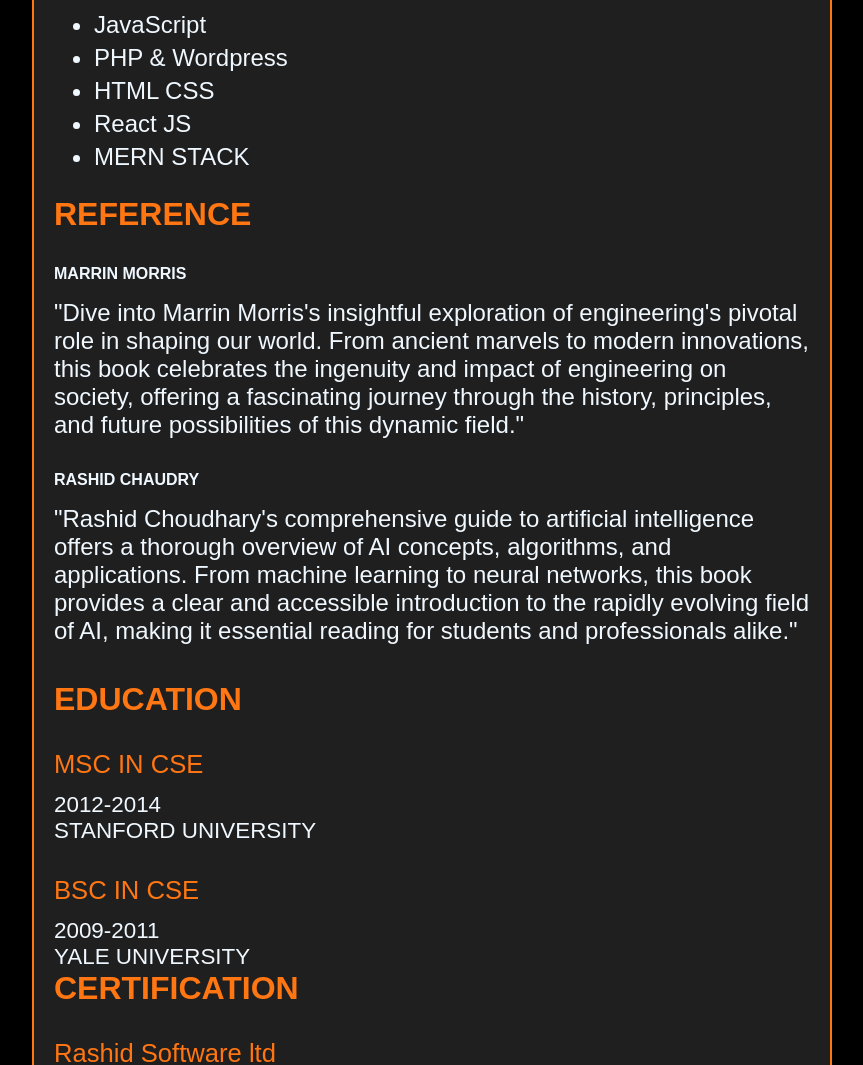
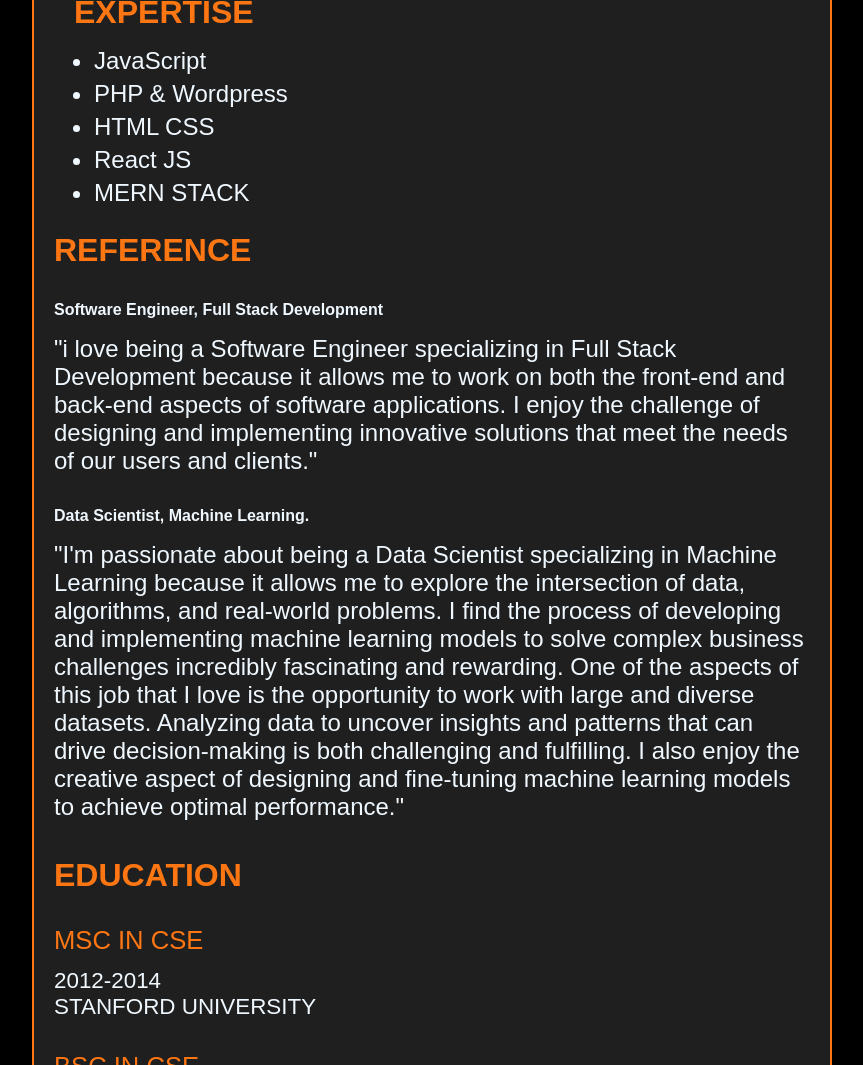
Before and after one commit to sara-kanetkar/portfolio-website, a plain HTML site: page index.html in a window 1280 px wide. Shown: the part 708-1773 px from the top of the page, without its empty margins (208-1071 px from the left). Drawn offline with Linux system fonts and the light colour scheme.

Commit message:
final project push

```diff
--- a/index.html
+++ b/index.html
@@ -21,6 +21,9 @@
                 <span class="profile_name_lastName">Kanetkar</span>
             </h1>
             <p class="profile_title"> Frontend Developer</p>
+            <br>
+            <br>
+
             <a href="https://github.com/sara-kanetkar" target="_blank">GitHub</a>
             <p class="description">
                 Hi, I'm Sara, a second-year student in an engineering college. When I'm not buried in coursework, you
@@ -43,9 +46,9 @@
             <div class="ref">
                 <h3 class="title reference">Reference</h3>
                 <div class="ref_item">
-                    <h4 class="ref_name">MARRIN MORRIS</h4>
+                    <h4 class="ref_name">Software Engineer, Full Stack Development</h4>
                     <p class="description">
-                        "Dive into Marrin Morris's insightful exploration of engineering's pivotal role in shaping our world. From ancient marvels to modern innovations, this book celebrates the ingenuity and impact of engineering on society, offering a fascinating journey through the history, principles, and future possibilities of this dynamic field."
+                        "i love being a Software Engineer specializing in Full Stack Development because it allows me to work on both the front-end and back-end aspects of software applications. I enjoy the challenge of designing and implementing innovative solutions that meet the needs of our users and clients."
 
 
 
@@ -54,9 +57,11 @@
                     </p>
                 </div>
                 <div class="ref_item">
-                    <h4 class="ref_name">RASHID CHAUDRY</h4>
+                    <h4 class="ref_name">Data Scientist, Machine Learning. </h4>
                     <p class="description">
-                        "Rashid Choudhary's comprehensive guide to artificial intelligence offers a thorough overview of AI concepts, algorithms, and applications. From machine learning to neural networks, this book provides a clear and accessible introduction to the rapidly evolving field of AI, making it essential reading for students and professionals alike."
+                        "I'm passionate about being a Data Scientist specializing in Machine Learning because it allows me to explore the intersection of data, algorithms, and real-world problems. I find the process of developing and implementing machine learning models to solve complex business challenges incredibly fascinating and rewarding.
+
+                        One of the aspects of this job that I love is the opportunity to work with large and diverse datasets. Analyzing data to uncover insights and patterns that can drive decision-making is both challenging and fulfilling. I also enjoy the creative aspect of designing and fine-tuning machine learning models to achieve optimal performance."
                     </p>
                 </div>
             </div>
```
